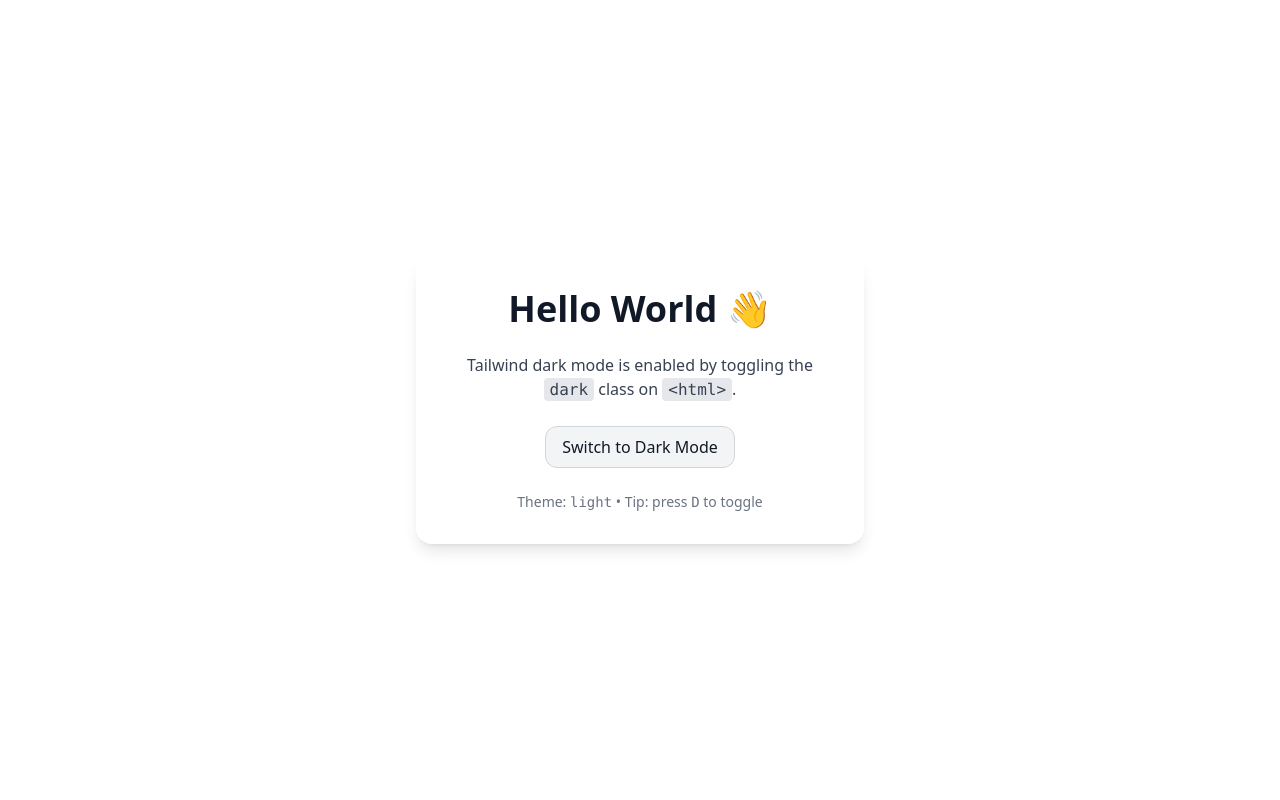
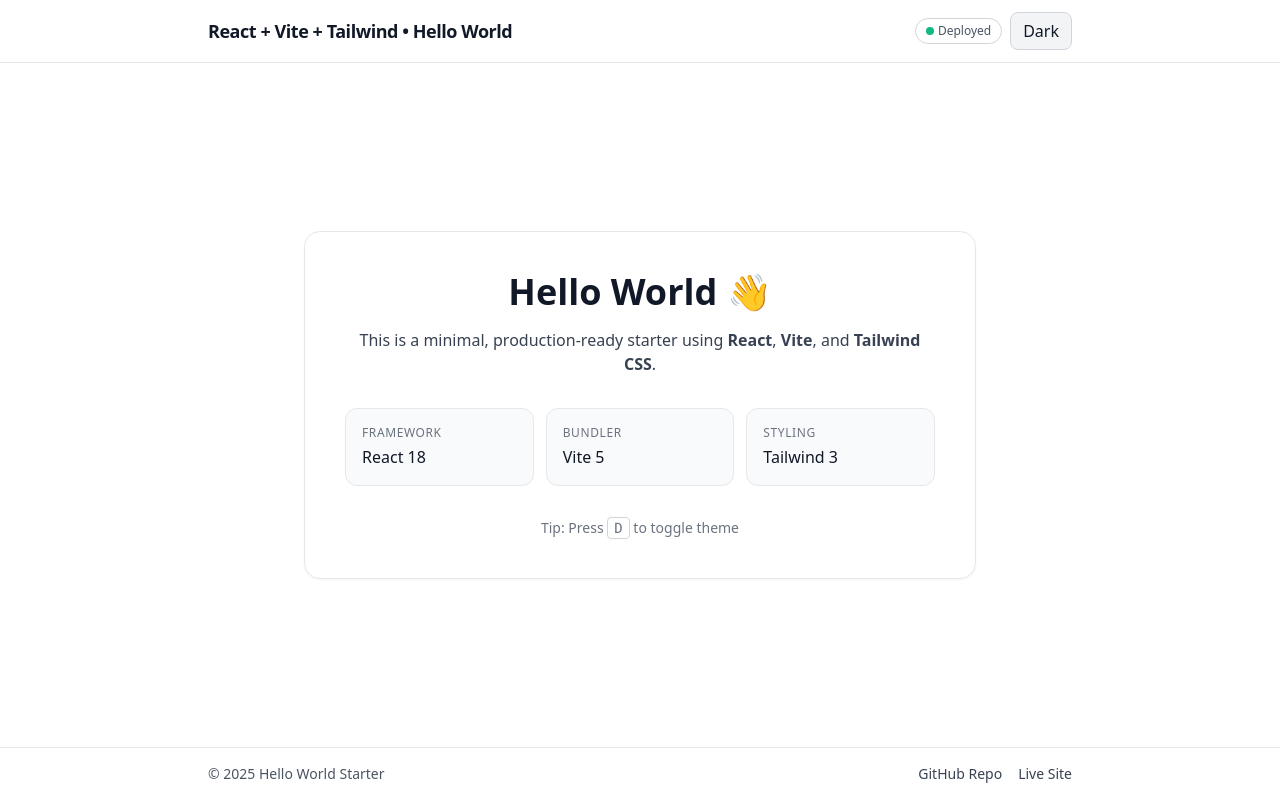
Before and after one commit to markdeftynecs/react-hello-world, a React (Vite) app: page / in a window 1280 px wide. Built offline with nearby package versions, Linux system fonts and the light colour scheme.

Commit message:
feat: add header/footer layout with deploy status placeholder and info cards

```diff
--- a/src/App.jsx
+++ b/src/App.jsx
@@ -18,37 +18,98 @@
   }, [toggleTheme])
 
   return (
-    <div className="min-h-screen flex items-center justify-center bg-white text-gray-900 dark:bg-gray-900 dark:text-white transition-colors duration-300">
-      <div className="w-full max-w-md p-8 rounded-2xl shadow-lg bg-white/80 dark:bg-gray-800/70 backdrop-blur">
-        <h1 className="text-4xl font-bold text-center mb-6">
-          Hello World 👋
+    <div className="min-h-screen flex flex-col bg-white text-gray-900 dark:bg-gray-900 dark:text-white transition-colors duration-300">
+      {/* Header */}
+      <header className="sticky top-0 z-10 border-b border-gray-200 dark:border-gray-800 bg-white/70 dark:bg-gray-900/70 backdrop-blur">
+        <div className="mx-auto max-w-4xl px-4 py-3 flex items-center justify-between">
+          <h1 className="text-lg font-semibold tracking-tight">
+            React + Vite + Tailwind • Hello World
           </h1>
 
-        <p className="text-center mb-6 text-gray-700 dark:text-gray-300">
-          Tailwind dark mode is enabled by toggling the{' '}
-          <code className="px-1.5 py-0.5 rounded bg-gray-200 dark:bg-gray-700">dark</code>{' '}
-          class on <code className="px-1.5 py-0.5 rounded bg-gray-200 dark:bg-gray-700">&lt;html&gt;</code>.
-        </p>
+          <div className="flex items-center gap-2">
+            {/* Deploy status placeholder (swap for a real badge later) */}
+            <span
+              className="hidden sm:inline-flex items-center gap-1 rounded-full border border-gray-300 dark:border-gray-700 px-2.5 py-1 text-xs text-gray-600 dark:text-gray-300"
+              title="Placeholder — wire to Vercel status badge later"
+            >
+              <span className="inline-block h-2 w-2 rounded-full bg-emerald-500" />
+              Deployed
+            </span>
 
-        <div className="flex items-center justify-center">
             <button
               onClick={toggleTheme}
-            className="px-4 py-2 rounded-xl border border-gray-300 dark:border-gray-600
+              className="px-3 py-1.5 rounded-lg border border-gray-300 dark:border-gray-600
                          bg-gray-100 hover:bg-gray-200
                          dark:bg-gray-700 dark:hover:bg-gray-600
                          text-gray-900 dark:text-white
                          focus:outline-none focus-visible:ring-2 focus-visible:ring-blue-500
-                       transition-colors duration-200"
-            aria-label="Toggle light/dark mode"
+                         transition-colors"
+              aria-label="Toggle light/dark mode (D)"
+              title='Toggle light/dark mode (shortcut: "D")'
             >
-            {theme === 'dark' ? 'Switch to Light Mode' : 'Switch to Dark Mode'}
+              {theme === 'dark' ? 'Light' : 'Dark'}
             </button>
           </div>
+        </div>
+      </header>
 
-        <div className="mt-6 text-center text-sm text-gray-500 dark:text-gray-400">
-          Theme: <span className="font-mono">{theme}</span> • Tip: press <kbd>D</kbd> to toggle
+      {/* Main */}
+      <main className="flex-1 flex items-center justify-center px-4">
+        <div className="w-full max-w-2xl rounded-2xl border border-gray-200 dark:border-gray-800 p-10 bg-white/80 dark:bg-gray-800/70 shadow-sm">
+          <h2 className="text-4xl font-bold text-center mb-4">Hello World 👋</h2>
+          <p className="text-center text-gray-700 dark:text-gray-300 mb-8">
+            This is a minimal, production-ready starter using{' '}
+            <span className="font-semibold">React</span>, <span className="font-semibold">Vite</span>, and{' '}
+            <span className="font-semibold">Tailwind CSS</span>.
+          </p>
+
+          <div className="grid grid-cols-1 sm:grid-cols-3 gap-3">
+            <InfoCard label="Framework" value="React 18" />
+            <InfoCard label="Bundler" value="Vite 5" />
+            <InfoCard label="Styling" value="Tailwind 3" />
+          </div>
+
+          <div className="mt-8 text-center text-sm text-gray-500 dark:text-gray-400">
+            Tip: Press <kbd className="px-1.5 py-0.5 rounded border border-gray-300 dark:border-gray-600">D</kbd> to toggle theme
           </div>
         </div>
+      </main>
+
+      {/* Footer */}
+      <footer className="border-t border-gray-200 dark:border-gray-800">
+        <div className="mx-auto max-w-4xl px-4 py-4 text-sm flex flex-col sm:flex-row items-center justify-between gap-2">
+          <p className="text-gray-600 dark:text-gray-400">
+            © {new Date().getFullYear()} Hello World Starter
+          </p>
+          <nav className="flex items-center gap-4">
+            <a
+              href="https://github.com/markdeftynecs/react-hello-world"
+              className="underline-offset-4 hover:underline text-gray-700 dark:text-gray-300"
+              target="_blank"
+              rel="noreferrer"
+            >
+              GitHub Repo
+            </a>
+            <a
+              href="/"
+              className="underline-offset-4 hover:underline text-gray-700 dark:text-gray-300"
+              onClick={e => e.preventDefault()}
+              title="Add your Vercel project URL once deployed"
+            >
+              Live Site
+            </a>
+          </nav>
+        </div>
+      </footer>
+    </div>
+  )
+}
+
+function InfoCard({ label, value }) {
+  return (
+    <div className="rounded-xl border border-gray-200 dark:border-gray-700 p-4 bg-gray-50 dark:bg-gray-800/60">
+      <div className="text-xs uppercase tracking-wider text-gray-500 dark:text-gray-400">{label}</div>
+      <div className="mt-1 text-base font-medium">{value}</div>
     </div>
   )
 }
```
Lines whose indentation alone changed are shown as unchanged.
